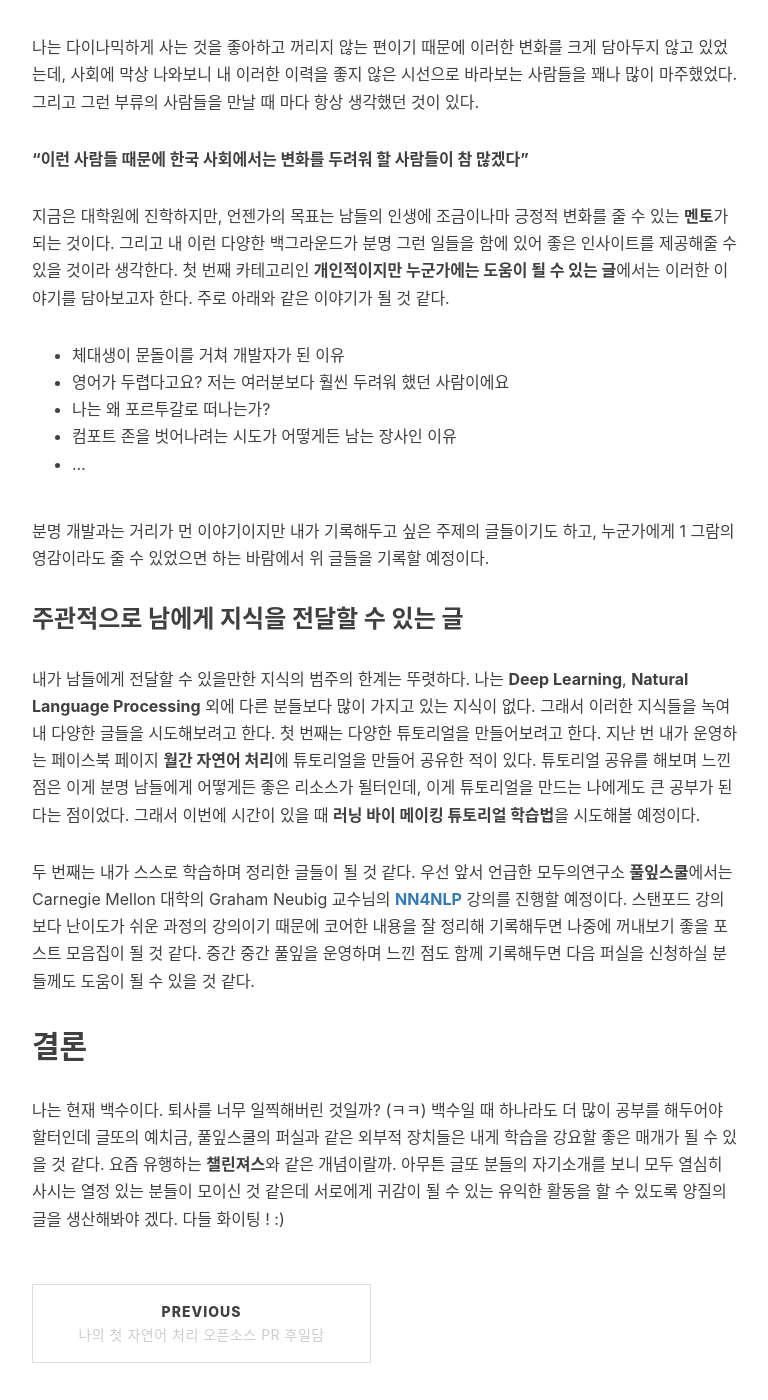
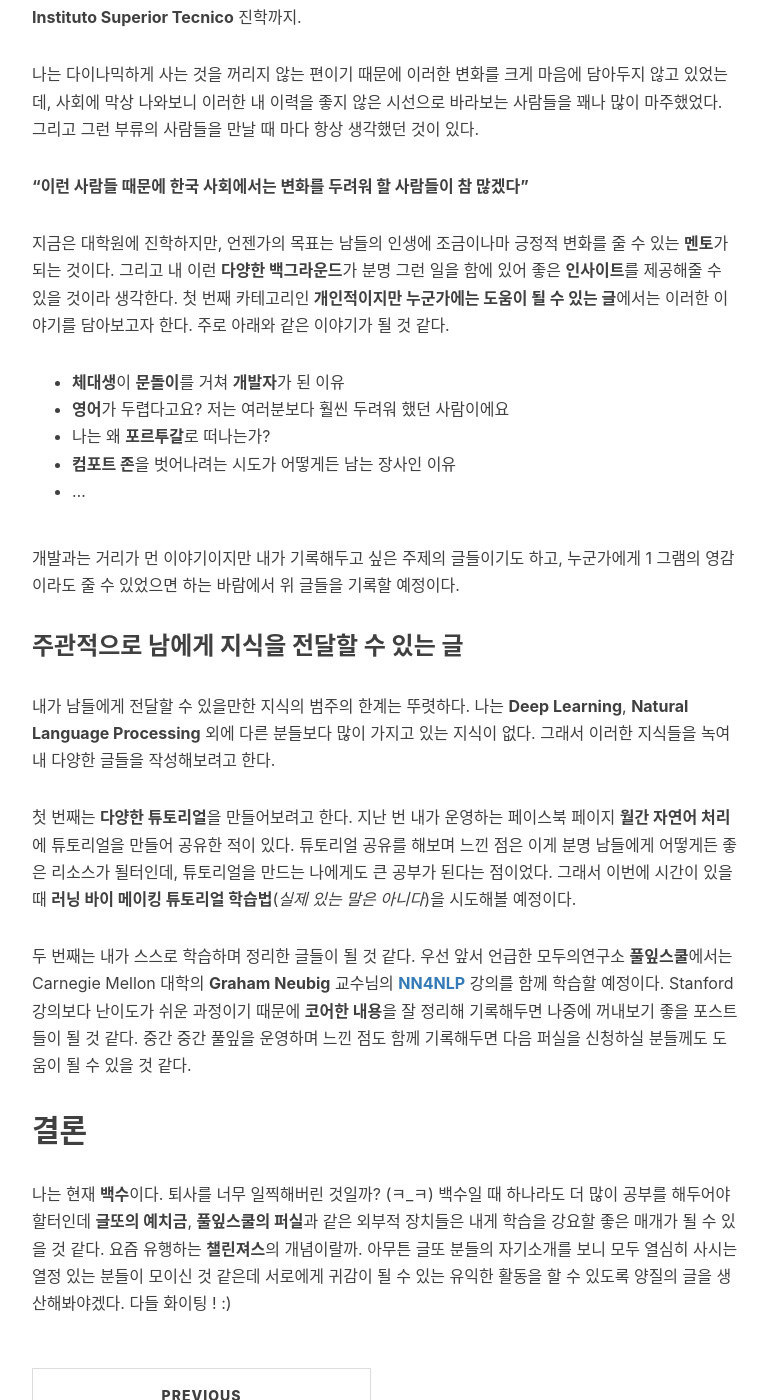
Before and after one commit to Huffon/huffon.github.io, a Jekyll site: the page built from _posts/2020-03-01-write.md, in a window 1280 px wide and 1400 px high, scrolled down 2814 px. Shown: the whole window, without its empty margins (233-1001 px from the left). Built offline with Jekyll 4.4.1, drawn with Linux system fonts in a browser that asks for light colours; nearby versions of some CDN libraries; comment, search, counter and statistics services are not loaded; some of the changed text lies outside the part shown.

Commit message:
final modification

```diff
--- a/_posts/2020-03-01-write.md
+++ b/_posts/2020-03-01-write.md
@@ -9,13 +9,13 @@
   - Etc.
 ---
 
-2020년의 새해를 축하한지 얼마 되지 않은 것 같은데 벌써 **3월**이 되었다. 2020년이 밝자마자 꽤나 많은 일이 있었던 것 같은데 그만큼 시간도 빠르게 흘러가는 기분이다. 2020년의 2개월이 지나며 나에게 생긴 일은 다음과 같다.
+2020년의 새해를 축하한지 얼마 되지 않은 것 같은데 벌써 **3월**이 되었다. 2020년이 밝자마자 꽤나 많은 일이 있었던 것 같은데 그만큼 시간도 빠르게 흘러가는 기분이다. 2020년의 2개월을 보내며 내게 생긴 일은 다음과 같다.
 
 #### 2번째 회사 퇴사
 
-2번째로 근무했던 작은 스타트업 **하이퍼하이어**에서 3개월 간의 짧은 근무를 마치고 퇴사를 하였다. **하이퍼하이어**는 서울대학교 창업 동아리에서 시작된 인도 채용 솔루션을 서비스하던 회사인데 정말 좋은 사람들을 많이 만나 오래전부터 간직하던 스타트업의 꿈을 다시금 다잡을 수 있었다.
+2번째로 근무했던 작은 스타트업 **하이퍼하이어**에서 3개월 간의 짧은 근무를 마치고 퇴사를 하였다. **하이퍼하이어**는 서울대학교 창업 동아리에서 시작된 인도 채용 솔루션을 서비스하던 회사인데 정말 좋은 사람들을 많이 만나 오래전부터 간직하던 스타트업 생활의 꿈을 다시금 다잡을 수 있었다.
 
-퇴사의 계기는 회사의 서비스 피봇팅으로 인해 포지션의 변동이 생겼기 때문이다. 안좋게 마무리된 것은 전혀 아니고, 퇴사 이후 워크샵도 같이 보내고 꾸준히 좋은 연락을 이어오고 있다. 특히 기억에 남는 일화는 작년 말 직원들과 다같이 인도 출장을 갔던 일인데, 너무 많은 것을 느끼게 해준 소중한 경험이었다.
+퇴사의 계기는 회사의 **서비스 피봇팅**으로 인해 포지션의 변동이 생겼기 때문이다. 안좋게 마무리된 것은 전혀 아니고, 퇴사 이후 워크샵도 같이 보내고 꾸준히 좋은 연락을 이어오고 있다. 특히 기억에 남는 일화는 작년 말 직원들과 다같이 인도 출장을 갔던 일인데, 너무 많은 것을 느끼게 해준 소중한 경험이었다. 내게 앞으로도 인도는 출장으로만 갈 국가이다 ^^;
 
 _P.S. 하이퍼하이어에서 모바일 개발자를 [채용](https://www.rocketpunch.com/companies/hyperhire/jobs)하고 있다고 하네요 ! 정말 좋은 사람들이 많은 괜찮은 회사입니다 :)_
 
@@ -29,17 +29,17 @@
 
 #### 모두의연구소 풀잎스쿨 퍼실 지원
 
-퇴사 이후에도 여러 스터디, 모두의연구소 랩 생활을 하며 이런 저런 공부를 이어오고 있지만 내 마음 속에는 항상 파인만의 명언이 자리잡고 있다.
+퇴사 이후에도 여러 **스터디**, 모두의연구소 **랩 생활**을 하며 이런 저런 공부를 이어오고 있지만 마음 속에는 항상 **파인만의 명언**이 자리잡고 있다.
 
 > Explain the concept in your own words as if you were teaching it to someone else.
 
-파인만은 항상 가르침을 전제로 학습할 때 본인이 가장 많은 학습 효과를 누릴 수 있다고 주장하였다. 물론 모두의연구소가 진행하는 **풀잎스쿨**이라는 프로그램이 누군가에게 나서서 가르침을 설파하는 것을 요구하는 것은 아니다. 한 사람의 리드가 아닌 여러 사람이 능동적으로 학습을 추구하며 지식을 축적시켜나가고자 하는 곳이 **풀잎스쿨**일 것이다.
+**파인만**은 항상 가르침을 기반으로 학습할 때 본인이 **가장 많은 학습 효과**를 누릴 수 있다고 주장하였다. 물론 모두의연구소가 진행하는 **풀잎스쿨**이라는 프로그램이 누군가에게 나서서 가르침을 설파하는 것을 요구하는 것은 아니다. 한 사람의 리드가 아닌 여러 사람이 능동적으로 학습에 참여하며 지식을 축적시켜나가고자 하는 곳이 **풀잎스쿨**일 것이다.
 
-그럼에도 프로그램을 꾸리는 퍼실의 역량에 따라 풀잎스쿨에 참여한 사람들이 얻어갈 수 있는 것에 차이가 크다고 생각한다. 그리고 내가 기획한 프로그램에서 사람들이 투자한 시간 대비 괜찮은 지식을 얻어가기 위해서는 내가 그만큼 많은 준비를 하는 것이 좋다고 생각한다. 개인적으로 이러한 (스스로에게) 불편한 요소를 추가하는 것이 개인의 성장에 큰 도움이 된다고 생각한다. 따라서 기획 프로그램에 참여한 분들이 모두 많은 지식을 얻어갈 수 있도록 남보다 더 공부하고, 준비해보며 성장하고자 한다.
+그럼에도 프로그램을 꾸리는 퍼실의 역량에 따라 **풀잎스쿨**에 참여한 사람들이 얻어갈 수 있는 것에 차이가 크다고 생각한다. 그리고 내가 기획한 프로그램에서 사람들이 투자한 시간 대비 괜찮은 지식을 얻어가기 위해서는 스스로가 그만큼 많은 준비를 하는 것이 좋다고 생각한다. 개인적으로 이러한 (스스로에게) **불편한 요소들**을 추가하는 것이 개인의 성장에 큰 도움이 된다고 생각한다. 따라서 기획 프로그램에 참여한 분들이 모두 많은 지식을 얻어갈 수 있도록 남보다 더 공부하고, 준비해보며 성장하고자 한다.
 
 #### 괌 여행
 
-앞서 언급한 것처럼 나는 기본적으로 외국에 대한 공포증이 많은 사람이다. 내가 왜 이렇게 된 것인지는 모르겠지만 아마 군생활의 여파가 지금까지 남아있을 것이라 추측된다. 나는 **카투사**로 군복무를 했는데, 여기서 문제는 군복무 이전까지 **외국 경험이 전혀 전무**한 상태에서 입대를 했다는 점이다. 당연히 모든 생활이 영어로 이루어지는 상황에서 영어에 자신감이 없었던 나는 주변의 눈치를 많이 보게 되었고, 제대할 무렵 영어를 어느 정도 습득하기는 했지만 기본적으로 이러한 불편한 기억들이 내 뇌리에 많이 남아있는 것 같다.
+앞서 언급한 것처럼 나는 기본적으로 외국에 대한 공포증이 많은 사람이다. 내가 왜 이렇게 된 것인지는 모르겠지만 아마 **군생활의 여파**가 지금까지 남아있을 것이라 추측된다. 나는 **카투사**로 군복무를 했는데, 여기서 문제는 군복무 이전까지 **외국 경험이 전무**한 상태에서 입대를 했다는 것이다. 당연히 모든 생활이 영어로 이루어지는 상황에서 영어에 자신감이 없었던 나는 주변의 눈치를 많이 보게 되었고, 제대할 무렵 영어를 어느 정도 습득하기는 했지만 기본적으로 이러한 불편한 기억들이 내 뇌리에 많이 남아있는 것 같다.
 
 그러나 역시 **인도 출장** 뽕에 힘입어 해외 여행을 당차게 가게 되었고, 이번 여행의 경험도 나에게 이러한 두려움을 일정 부분 깨는데 큰 도움이 되었다. 괌은 정말 좋았다. 아시아 관광객들이 상대적으로 많기 때문에 현지인들이 기본적으로 아시아인들에게 우호적이고 물가도 한국과 크게 다르지 않아 생활하는데 어려움이 없었다. 또 물놀이를 크게 좋아하지 않던 나도 괌의 해안가에서는 물놀이를 즐기지 않을 수 없었을 정도로 바다가 너무 맑았다. 여행의 막바지에는 이번 여행의 경험도 나에게 좋은 성장 요소로 작용할 것 같다는 생각을 했다.
 
@@ -47,34 +47,36 @@
 
 ## So, What you gonna post?
 
-음, 그래서 이제 글또 이야기로 돌아가서 어떤 종류의 글을 쓸지 밝혀야 할 것 같다. 일단 크게 두 가지 카테고리로 나누어볼 수 있을 것 같다. 첫 번째는 **개인적이지만 누군가에는 도움이 될 수 있는 글** 그리고 두 번째는 **주관적으로 남에게 지식을 전달할 수 있는 글**일 것이다. 이 두 카테고리를 더 상세해보자.
+음, 그래서 이제 **글또** 이야기로 돌아가 어떤 종류의 글을 쓸지 밝혀야 할 것 같다. 크게 두 가지 카테고리로 나누어볼 수 있을 것 같다. 첫 번째는 **개인적이지만 누군가에 도움이 될 수 있는 글** 그리고 두 번째는 **주관적으로 남에게 지식을 전달할 수 있는 글**일 것이다. 두 카테고리를 더 상세해보자.
 
 
-### 개인적이지만 누군가에는 도움이 될 수 있는 글
+### 개인적이지만 누군가에 도움이 될 수 있는 글
 
-나는 남들에 비해 이력이 조금 특이한 사람이다. 첫 대학은 **동국대학교 체육교육과**, 그리고 **카투사 입대**. 제대 이후 편입학을 통해 **한국외국어대학교 포르투갈어과** 입학, 이후 **개발자 전향** 및 포르투갈 제 1 공과대학 **Instituto Superior Tecnico** 진학까지!
+나는 남들에 비해 이력이 조금 특이한 사람이다. 첫 대학은 **동국대학교 체육교육과**, 그리고 **카투사 입대**. 제대 이후 편입학을 통해 **한국외국어대학교 포르투갈어과** 입학, 이후 **개발자 전향** 및 포르투갈 제 1 공과대학인 **Instituto Superior Tecnico** 진학까지.
 
-나는 다이나믹하게 사는 것을 좋아하고 꺼리지 않는 편이기 때문에 이러한 변화를 크게 담아두지 않고 있었는데, 사회에 막상 나와보니 내 이러한 이력을 좋지 않은 시선으로 바라보는 사람들을 꽤나 많이 마주했었다. 그리고 그런 부류의 사람들을 만날 때 마다 항상 생각했던 것이 있다.
+나는 다이나믹하게 사는 것을 꺼리지 않는 편이기 때문에 이러한 변화를 크게 마음에 담아두지 않고 있었는데, 사회에 막상 나와보니 이러한 내 이력을 좋지 않은 시선으로 바라보는 사람들을 꽤나 많이 마주했었다. 그리고 그런 부류의 사람들을 만날 때 마다 항상 생각했던 것이 있다.
 
 **"이런 사람들 때문에 한국 사회에서는 변화를 두려워 할 사람들이 참 많겠다"**
 
-지금은 대학원에 진학하지만, 언젠가의 목표는 남들의 인생에 조금이나마 긍정적 변화를 줄 수 있는 **멘토**가 되는 것이다. 그리고 내 이런 다양한 백그라운드가 분명 그런 일들을 함에 있어 좋은 인사이트를 제공해줄 수 있을 것이라 생각한다. 첫 번째 카테고리인 **개인적이지만 누군가에는 도움이 될 수 있는 글**에서는 이러한 이야기를 담아보고자 한다. 주로 아래와 같은 이야기가 될 것 같다.
+지금은 대학원에 진학하지만, 언젠가의 목표는 남들의 인생에 조금이나마 긍정적 변화를 줄 수 있는 **멘토**가 되는 것이다. 그리고 내 이런 **다양한 백그라운드**가 분명 그런 일을 함에 있어 좋은 **인사이트**를 제공해줄 수 있을 것이라 생각한다. 첫 번째 카테고리인 **개인적이지만 누군가에는 도움이 될 수 있는 글**에서는 이러한 이야기를 담아보고자 한다. 주로 아래와 같은 이야기가 될 것 같다.
 
-- 체대생이 문돌이를 거쳐 개발자가 된 이유
-- 영어가 두렵다고요? 저는 여러분보다 훨씬 두려워 했던 사람이에요
-- 나는 왜 포르투갈로 떠나는가?
-- 컴포트 존을 벗어나려는 시도가 어떻게든 남는 장사인 이유
+- **체대생**이 **문돌이**를 거쳐 **개발자**가 된 이유
+- **영어**가 두렵다고요? 저는 여러분보다 훨씬 두려워 했던 사람이에요
+- 나는 왜 **포르투갈**로 떠나는가?
+- **컴포트 존**을 벗어나려는 시도가 어떻게든 남는 장사인 이유
 - ...
 
-분명 개발과는 거리가 먼 이야기이지만 내가 기록해두고 싶은 주제의 글들이기도 하고, 누군가에게 1 그람의 영감이라도 줄 수 있었으면 하는 바람에서 위 글들을 기록할 예정이다.
+개발과는 거리가 먼 이야기이지만 내가 기록해두고 싶은 주제의 글들이기도 하고, 누군가에게 1 그램의 영감이라도 줄 수 있었으면 하는 바람에서 위 글들을 기록할 예정이다.
 
 ### 주관적으로 남에게 지식을 전달할 수 있는 글
 
-내가 남들에게 전달할 수 있을만한 지식의 범주의 한계는 뚜렷하다. 나는 **Deep Learning**, **Natural Language Processing** 외에 다른 분들보다 많이 가지고 있는 지식이 없다. 그래서 이러한 지식들을 녹여내 다양한 글들을 시도해보려고 한다. 첫 번째는 다양한 튜토리얼을 만들어보려고 한다. 지난 번 내가 운영하는 페이스북 페이지 **월간 자연어 처리**에 튜토리얼을 만들어 공유한 적이 있다. 튜토리얼 공유를 해보며 느낀 점은 이게 분명 남들에게 어떻게든 좋은 리소스가 될터인데, 이게 튜토리얼을 만드는 나에게도 큰 공부가 된다는 점이었다. 그래서 이번에 시간이 있을 때 **러닝 바이 메이킹 튜토리얼 학습법**을 시도해볼 예정이다.
+내가 남들에게 전달할 수 있을만한 지식의 범주의 한계는 뚜렷하다. 나는 **Deep Learning**, **Natural Language Processing** 외에 다른 분들보다 많이 가지고 있는 지식이 없다. 그래서 이러한 지식들을 녹여내 다양한 글들을 작성해보려고 한다.
 
-두 번째는 내가 스스로 학습하며 정리한 글들이 될 것 같다. 우선 앞서 언급한 모두의연구소 **풀잎스쿨**에서는 Carnegie Mellon 대학의 Graham Neubig 교수님의 [**NN4NLP**](https://www.youtube.com/playlist?list=PL8PYTP1V4I8CJ7nMxMC8aXv8WqKYwj-aJ) 강의를 진행할 예정이다. 스탠포드 강의보다 난이도가 쉬운 과정의 강의이기 때문에 코어한 내용을 잘 정리해 기록해두면 나중에 꺼내보기 좋을 포스트 모음집이 될 것 같다. 중간 중간 풀잎을 운영하며 느낀 점도 함께 기록해두면 다음 퍼실을 신청하실 분들께도 도움이 될 수 있을 것 같다.
+첫 번째는 **다양한 튜토리얼**을 만들어보려고 한다. 지난 번 내가 운영하는 페이스북 페이지 **월간 자연어 처리**에 튜토리얼을 만들어 공유한 적이 있다. 튜토리얼 공유를 해보며 느낀 점은 이게 분명 남들에게 어떻게든 좋은 리소스가 될터인데, 튜토리얼을 만드는 나에게도 큰 공부가 된다는 점이었다. 그래서 이번에 시간이 있을 때 **러닝 바이 메이킹 튜토리얼 학습법**(_실제 있는 말은 아니다_)을 시도해볼 예정이다.
+
+두 번째는 내가 스스로 학습하며 정리한 글들이 될 것 같다. 우선 앞서 언급한 모두의연구소 **풀잎스쿨**에서는 Carnegie Mellon 대학의 **Graham Neubig** 교수님의 [**NN4NLP**](https://www.youtube.com/playlist?list=PL8PYTP1V4I8CJ7nMxMC8aXv8WqKYwj-aJ) 강의를 함께 학습할 예정이다. Stanford 강의보다 난이도가 쉬운 과정이기 때문에 **코어한 내용**을 잘 정리해 기록해두면 나중에 꺼내보기 좋을 포스트들이 될 것 같다. 중간 중간 풀잎을 운영하며 느낀 점도 함께 기록해두면 다음 퍼실을 신청하실 분들께도 도움이 될 수 있을 것 같다.
 
 
 ## 결론
 
-나는 현재 백수이다. 퇴사를 너무 일찍해버린 것일까? (ㅋㅋ) 백수일 때 하나라도 더 많이 공부를 해두어야 할터인데 글또의 예치금, 풀잎스쿨의 퍼실과 같은 외부적 장치들은 내게 학습을 강요할 좋은 매개가 될 수 있을 것 같다. 요즘 유행하는 **챌린져스**와 같은 개념이랄까. 아무튼 글또 분들의 자기소개를 보니 모두 열심히 사시는 열정 있는 분들이 모이신 것 같은데 서로에게 귀감이 될 수 있는 유익한 활동을 할 수 있도록 양질의 글을 생산해봐야 겠다. 다들 화이팅 ! :)
+나는 현재 **백수**이다. 퇴사를 너무 일찍해버린 것일까? (ㅋ\_ㅋ) 백수일 때 하나라도 더 많이 공부를 해두어야 할터인데 **글또의 예치금**, **풀잎스쿨의 퍼실**과 같은 외부적 장치들은 내게 학습을 강요할 좋은 매개가 될 수 있을 것 같다. 요즘 유행하는 **챌린져스**의 개념이랄까. 아무튼 글또 분들의 자기소개를 보니 모두 열심히 사시는 열정 있는 분들이 모이신 것 같은데 서로에게 귀감이 될 수 있는 유익한 활동을 할 수 있도록 양질의 글을 생산해봐야겠다. 다들 화이팅 ! :)
```
